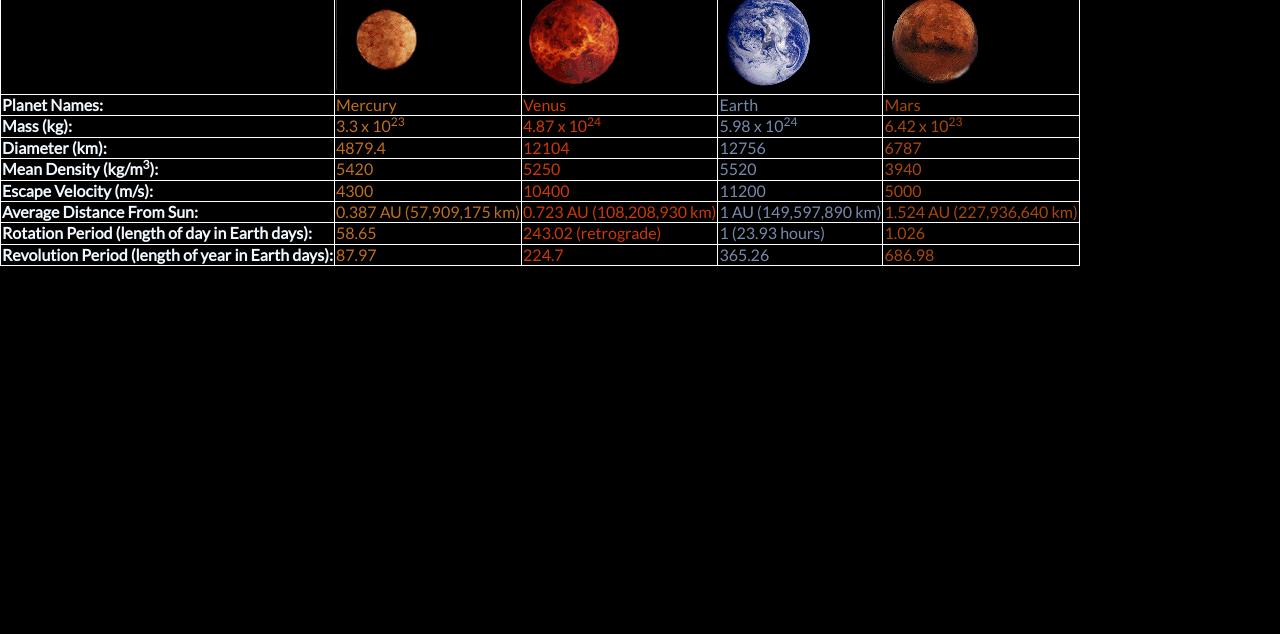
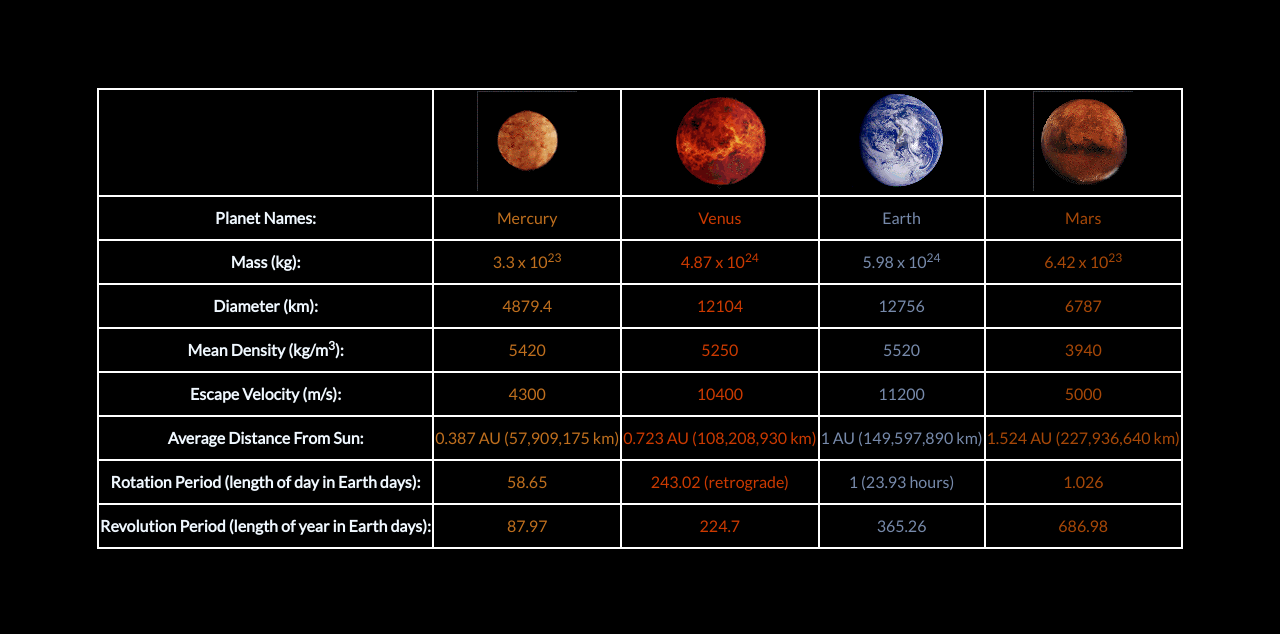
Before and after one commit to aqiao-814/lab5, a plain HTML site: page index.html in a window 1280 px wide. Shown: the part 166-800 px from the top of the page. Drawn offline with Linux system fonts and the light colour scheme.

Commit message:
styled tableand added link id to change color

```diff
--- a/css/style.css
+++ b/css/style.css
@@ -27,6 +27,16 @@ html {
   color:#a74808;
 }
 table, th, td{
+  margin-top: 100px;
+  margin-left: auto;
+  margin-right: auto;
   border-collapse: collapse;
-  border: 1px solid white;
+  border: 2px solid white;
+  text-align: center;
 }
+td{
+  height: 40px;
+}
+#link{
+  color: #e0ffff;
+}
```
